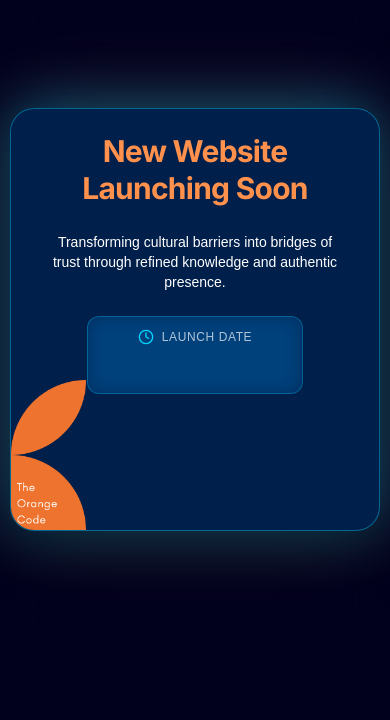
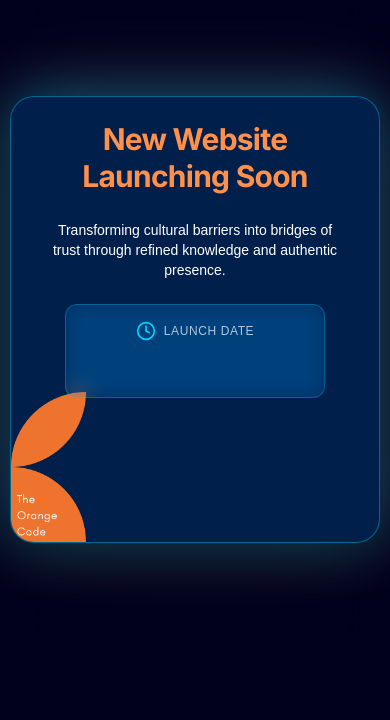
Before and after one commit to sksh100/theorangecode, a Next.js app: page / in a window 390 px wide. Shown: the part 123-843 px from the top of the page. Built offline with nearby package versions, Linux system fonts and the light colour scheme; no server answers.

Commit message:
Fix mobile launch date visibility - improved z-index, spacing, and animations

```diff
--- a/src/app/coming-soon/page.tsx
+++ b/src/app/coming-soon/page.tsx
@@ -49,19 +49,24 @@ export default function ComingSoonPage() {
             </motion.p>
 
             {/* Mobile-visible launch date (matches desktop version exactly) */}
-            <div className="sm:hidden mt-3 mb-4 flex justify-center relative z-20">
-              <div className="event-info inline-flex flex-col items-center gap-2 p-3 px-4 bg-bright-blue/10 border border-light-blue/30 rounded-xl backdrop-blur-[10px]">
+            <motion.div
+              className="sm:hidden mt-4 mb-6 flex justify-center relative z-30"
+              initial={{ opacity: 0, y: 20 }}
+              animate={{ opacity: 1, y: 0 }}
+              transition={{ duration: 0.8, delay: 1.1 }}
+            >
+              <div className="event-info inline-flex flex-col items-center gap-2 p-4 px-5 bg-bright-blue/10 border border-light-blue/30 rounded-xl backdrop-blur-[10px]">
                 <div className="flex items-center gap-2">
-                  <Clock className="w-4 h-4 text-azure-blue" />
+                  <Clock className="w-5 h-5 text-azure-blue" />
                   <span className="date-label font-sofia text-xs text-white/70 uppercase tracking-wider font-medium">
                     Launch Date
                   </span>
                 </div>
-                <span className="date-value font-sofia text-xl font-bold text-gradient-primary">
+                <span className="date-value font-sofia text-2xl font-bold text-gradient-primary">
                   November 28, 2025
                 </span>
               </div>
-            </div>
+            </motion.div>
 
             <motion.div
               className="countdown-section mt-6 sm:mt-6 md:mt-8 hidden sm:flex justify-center sm:justify-end"
--- a/src/app/page.tsx
+++ b/src/app/page.tsx
@@ -50,19 +50,24 @@ export default function Home() {
             </motion.p>
 
             {/* Mobile-visible launch date (matches desktop version exactly) */}
-            <div className="sm:hidden mt-3 mb-4 flex justify-center relative z-20">
-              <div className="event-info inline-flex flex-col items-center gap-2 p-3 px-4 bg-bright-blue/10 border border-light-blue/30 rounded-xl backdrop-blur-[10px]">
+            <motion.div
+              className="sm:hidden mt-4 mb-6 flex justify-center relative z-30"
+              initial={{ opacity: 0, y: 20 }}
+              animate={{ opacity: 1, y: 0 }}
+              transition={{ duration: 0.8, delay: 1.1 }}
+            >
+              <div className="event-info inline-flex flex-col items-center gap-2 p-4 px-5 bg-bright-blue/10 border border-light-blue/30 rounded-xl backdrop-blur-[10px]">
                 <div className="flex items-center gap-2">
-                  <Clock className="w-4 h-4 text-azure-blue" />
+                  <Clock className="w-5 h-5 text-azure-blue" />
                   <span className="date-label font-sofia text-xs text-white/70 uppercase tracking-wider font-medium">
                     Launch Date
                   </span>
                 </div>
-                <span className="date-value font-sofia text-xl font-bold text-gradient-primary">
+                <span className="date-value font-sofia text-2xl font-bold text-gradient-primary">
                   November 28, 2025
                 </span>
               </div>
-            </div>
+            </motion.div>
 
             <motion.div
               className="countdown-section mt-6 sm:mt-6 md:mt-8 hidden sm:flex justify-center sm:justify-end"
```
